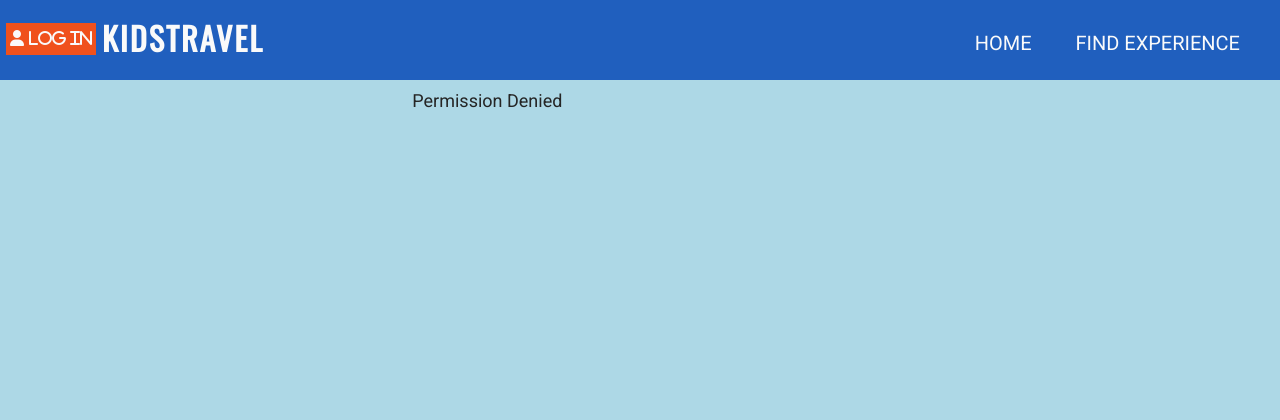
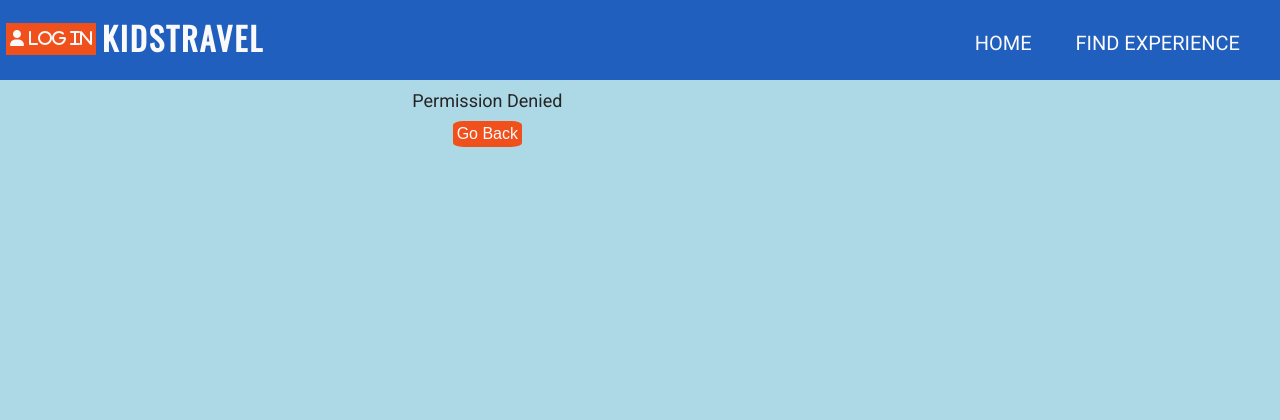
Before and after one commit to Lasserini/kidstravelp4, a Django app: template templates/edit_review.html in a window 1280 px wide. Shown: the top 420 px of the page. Run offline with Django 3.2, Linux system fonts and the light colour scheme; the template is opened without the code that fills it, so the values that code supplies are empty; some libraries are stand-ins or nearby versions.

Commit message:
add go back button to edit review page

```diff
--- a/templates/edit_review.html
+++ b/templates/edit_review.html
@@ -14,5 +14,7 @@
         {% else %}
             <p>Permission Denied</p>
         {% endif %}
-        </div>
+        <!-- Return to previous page button -->
+        <button id="go_back_button" onclick="history.back()">Go Back</button>
+    </div>
 {%endblock%}
```
